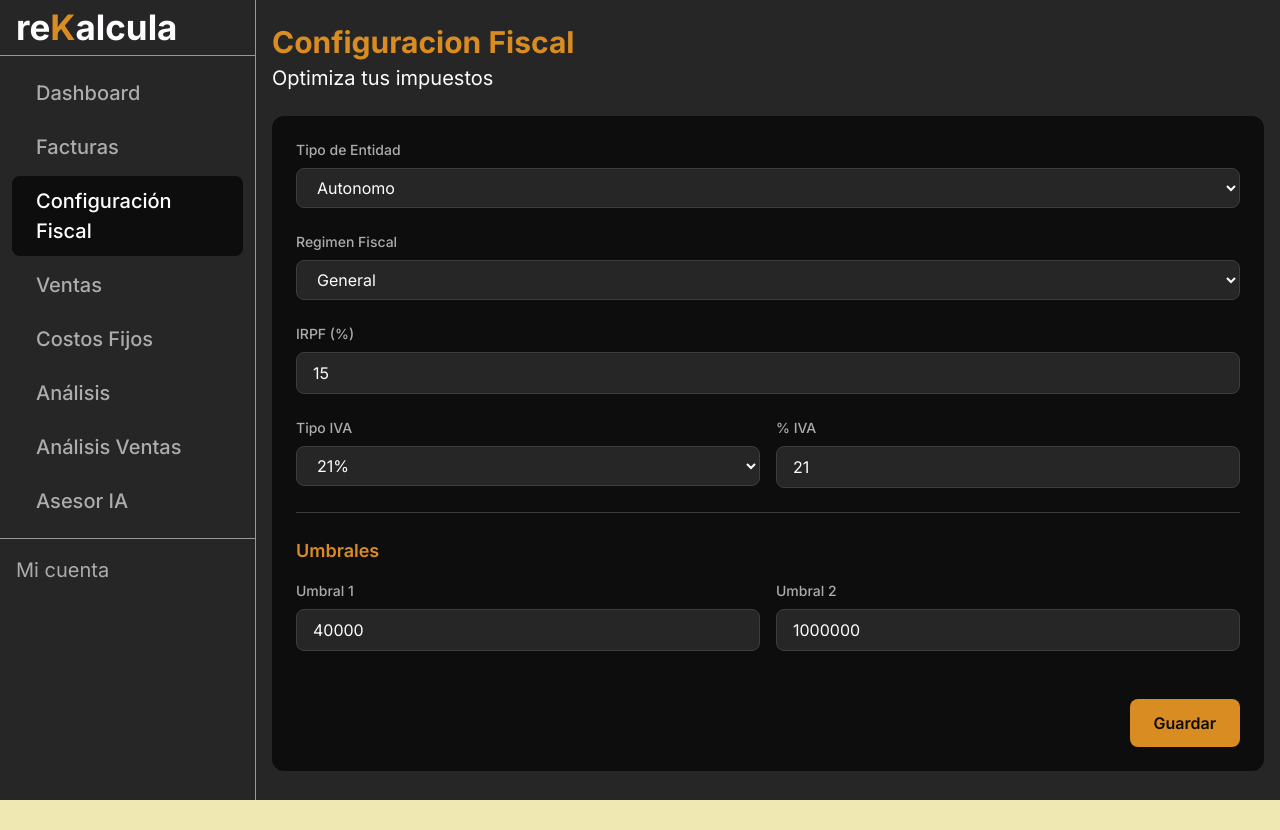
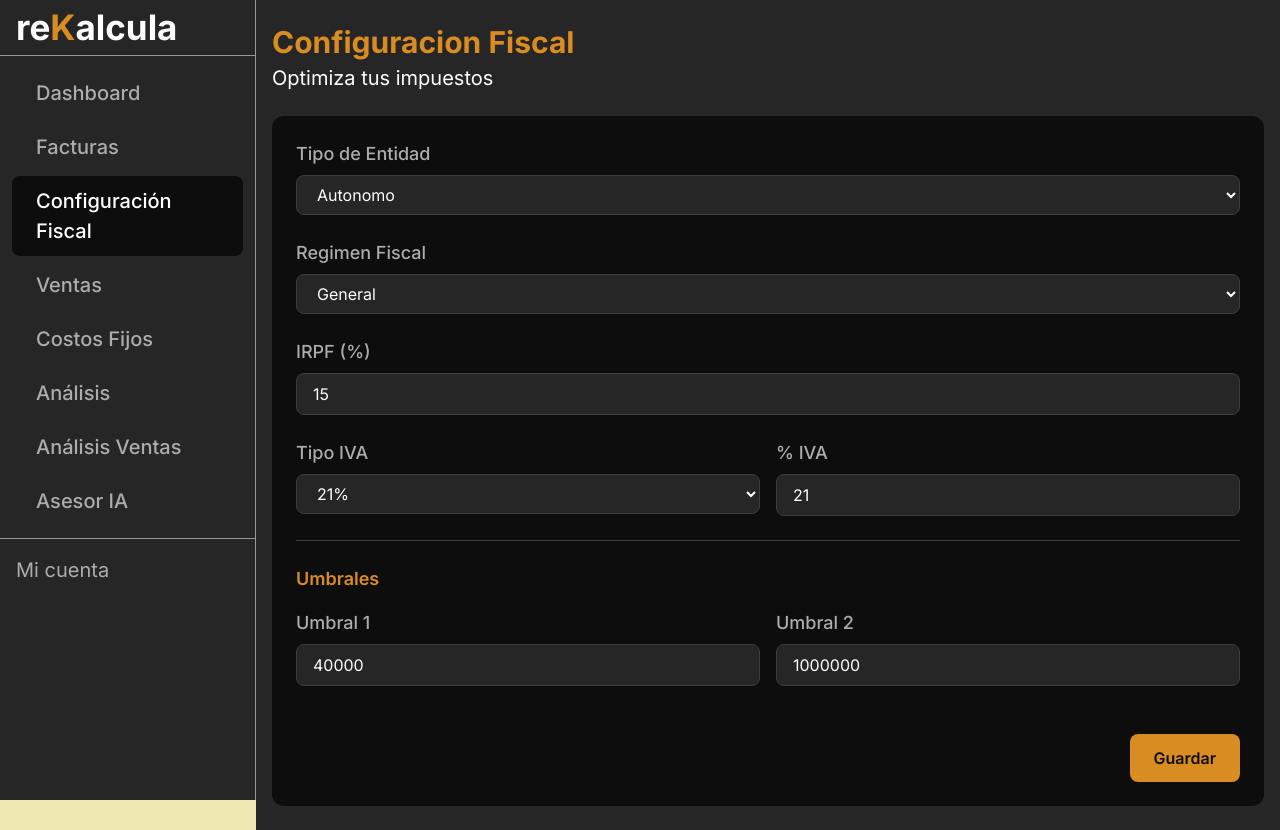
Before and after one commit to rekalcula/rekalcula, a Next.js app: page /dashboard/fiscal in a window 1280 px wide. Before the commit the page ends 800 px from the top, so only its background shows below. Built offline with nearby package versions, Linux system fonts and the light colour scheme; no server answers.

Commit message:
style: aumentar tamaño de textos del formulario fiscal a 18px

```diff
--- a/app/dashboard/fiscal/page.tsx
+++ b/app/dashboard/fiscal/page.tsx
@@ -82,7 +82,7 @@ export default function FiscalPage() {
       <div className="bg-[#0d0d0d] rounded-xl p-6 space-y-6">
 
         <div>
-          <label className="block text-sm font-medium text-[#ACACAC] mb-2">Tipo de Entidad</label>
+          <label className="block text-[18px] font-medium text-[#ACACAC] mb-2">Tipo de Entidad</label>
           <select
             value={config.tipo_entidad}
             onChange={(e) => setConfig({ ...config, tipo_entidad: e.target.value as TipoEntidad })}
@@ -95,7 +95,7 @@ export default function FiscalPage() {
         </div>
 
         <div>
-          <label className="block text-sm font-medium text-[#ACACAC] mb-2">Regimen Fiscal</label>
+          <label className="block text-[18px] font-medium text-[#ACACAC] mb-2">Regimen Fiscal</label>
           <select
             value={config.regimen_fiscal}
             onChange={(e) => setConfig({ ...config, regimen_fiscal: e.target.value as RegimenFiscal })}
@@ -110,7 +110,7 @@ export default function FiscalPage() {
 
         {config.tipo_entidad === 'autonomo' && (
           <div>
-            <label className="block text-sm font-medium text-[#ACACAC] mb-2">IRPF (%)</label>
+            <label className="block text-[18px] font-medium text-[#ACACAC] mb-2">IRPF (%)</label>
             <input
               type="number"
               step="0.01"
@@ -123,7 +123,7 @@ export default function FiscalPage() {
 
         <div className="grid grid-cols-2 gap-4">
           <div>
-            <label className="block text-sm font-medium text-[#ACACAC] mb-2">Tipo IVA</label>
+            <label className="block text-[18px] font-medium text-[#ACACAC] mb-2">Tipo IVA</label>
             <select
               value={config.tipo_iva}
               onChange={(e) => setConfig({ ...config, tipo_iva: e.target.value as TipoIVA })}
@@ -137,7 +137,7 @@ export default function FiscalPage() {
           </div>
 
           <div>
-            <label className="block text-sm font-medium text-[#ACACAC] mb-2">% IVA</label>
+            <label className="block text-[18px] font-medium text-[#ACACAC] mb-2">% IVA</label>
             <input
               type="number"
               step="0.01"
@@ -150,7 +150,7 @@ export default function FiscalPage() {
 
         {(config.tipo_entidad === 'sl' || config.tipo_entidad === 'sa') && (
           <div>
-            <label className="block text-sm font-medium text-[#ACACAC] mb-2">Impuesto Sociedades (%)</label>
+            <label className="block text-[18px] font-medium text-[#ACACAC] mb-2">Impuesto Sociedades (%)</label>
             <input
               type="number"
               step="0.01"
@@ -165,7 +165,7 @@ export default function FiscalPage() {
           <h3 className="text-lg font-semibold text-[#d98c21] mb-4">Umbrales</h3>
           <div className="grid grid-cols-2 gap-4">
             <div>
-              <label className="block text-sm font-medium text-[#ACACAC] mb-2">Umbral 1</label>
+              <label className="block text-[18px] font-medium text-[#ACACAC] mb-2">Umbral 1</label>
               <input
                 type="number"
                 value={config.umbral_alerta_1}
@@ -174,7 +174,7 @@ export default function FiscalPage() {
               />
             </div>
             <div>
-              <label className="block text-sm font-medium text-[#ACACAC] mb-2">Umbral 2</label>
+              <label className="block text-[18px] font-medium text-[#ACACAC] mb-2">Umbral 2</label>
               <input
                 type="number"
                 value={config.umbral_alerta_2}
```
